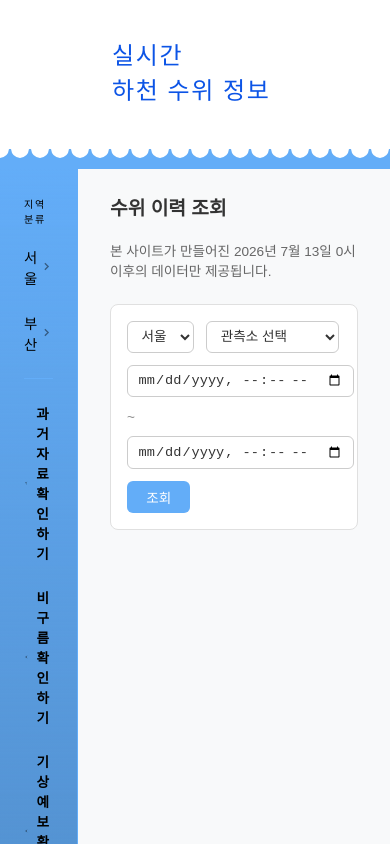
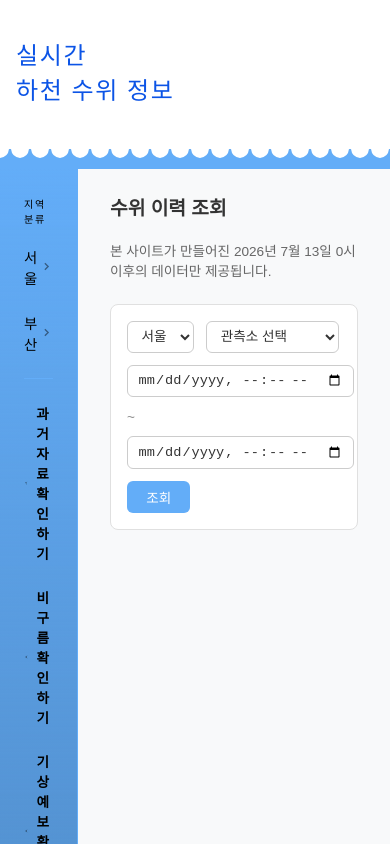
Before and after one commit to niceotter/riverlevel_practice1, a Next.js app: page /history in a window 390 px wide. Built offline with nearby package versions, Linux system fonts and the light colour scheme.

Commit message:
completed only without hamburger__

```diff
--- a/components/Header.tsx
+++ b/components/Header.tsx
@@ -14,7 +14,7 @@ export default function Header() {
       paddingTop: 0,
       paddingRight: '1rem',
       paddingBottom: '1rem',
-      paddingLeft: '7rem',
+      paddingLeft: '1rem',
       background: 'var(--bg-header)',
       borderBottom: '10px solid var(--bg-deep)',
       position: 'relative',
```
